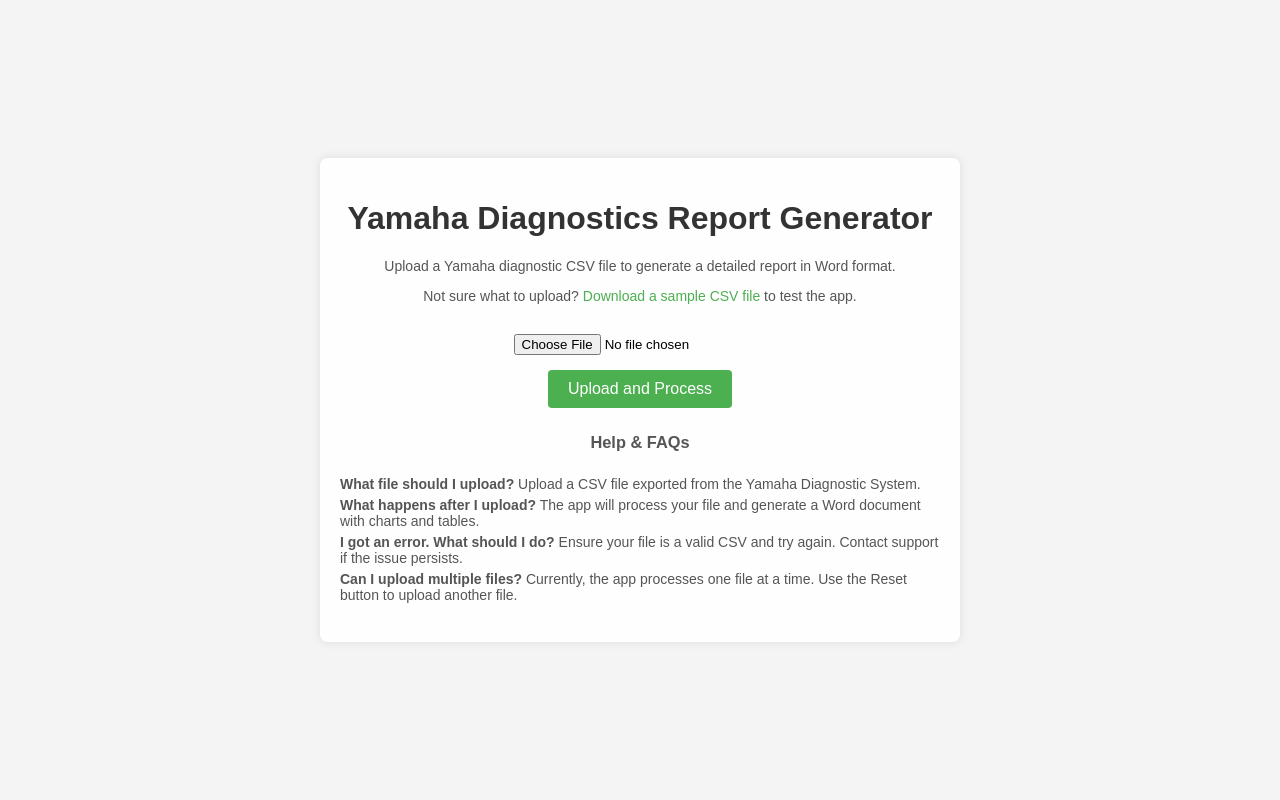
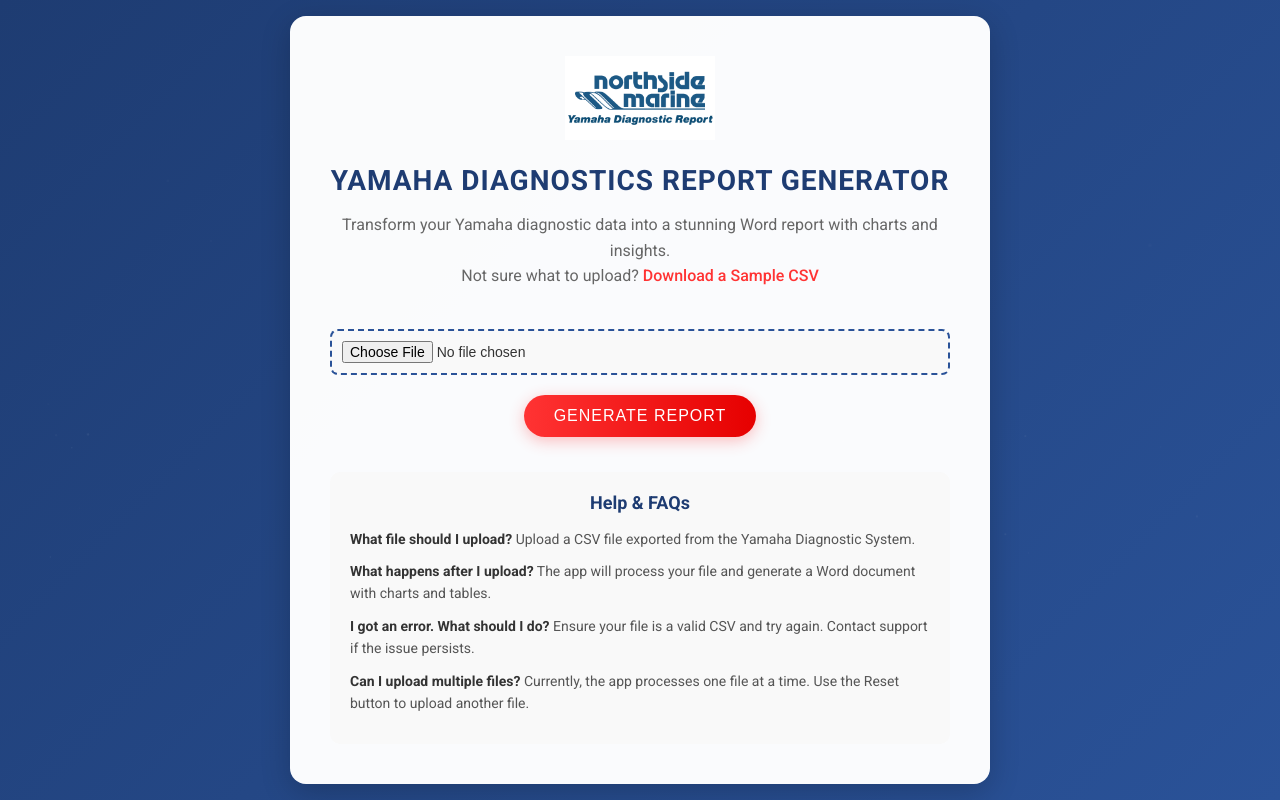
Before and after one commit to AsafAlazraki/yamaha-diagnostics-app, a Flask app: page / in a window 1280 px wide. Run offline with Flask 3, Linux system fonts and the light colour scheme; parts of the project's set-up code (start-up, migrations or seed data) failed here and were passed over.

Commit message:
Update index.html
UI updates

```diff
--- a/templates/index.html
+++ b/templates/index.html
@@ -4,132 +4,275 @@
     <meta charset="UTF-8">
     <meta name="viewport" content="width=device-width, initial-scale=1.0">
     <title>Yamaha Diagnostics Report Generator</title>
+    <link href="https://fonts.googleapis.com/css2?family=Roboto:wght@400;500;700&display=swap" rel="stylesheet">
     <style>
+        * {
+            margin: 0;
+            padding: 0;
+            box-sizing: border-box;
+        }
+
         body {
-            font-family: Arial, sans-serif;
+            font-family: 'Roboto', sans-serif;
+            min-height: 100vh;
+            background: linear-gradient(135deg, #1e3c72 0%, #2a5298 100%);
             display: flex;
             justify-content: center;
             align-items: center;
-            height: 100vh;
-            background-color: #f4f4f4;
-            margin: 0;
+            overflow-x: hidden;
+            position: relative;
+        }
 
+        /* Background animation particles */
+        .particles {
+            position: absolute;
+            top: 0;
+            left: 0;
+            width: 100%;
+            height: 100%;
+            background: transparent;
+            z-index: 0;
+            overflow: hidden;
         }
+
+        .particles span {
+            position: absolute;
+            background: rgba(255, 255, 255, 0.2);
+            border-radius: 50%;
+            animation: float 15s infinite linear;
+            pointer-events: none;
+        }
+
+        @keyframes float {
+            0% { transform: translateY(100vh) scale(0); }
+            100% { transform: translateY(-10vh) scale(1); opacity: 0; }
+        }
+
         .container {
-            background-color: rgba(255, 255, 255, 0.95);
-            padding: 20px;
-            border-radius: 8px;
-            box-shadow: 0 0 10px rgba(0, 0, 0, 0.1);
+            background: rgba(255, 255, 255, 0.98);
+            padding: 40px;
+            border-radius: 16px;
+            box-shadow: 0 8px 30px rgba(0, 0, 0, 0.2);
             text-align: center;
-            max-width: 600px;
-            width: 100%;
+            max-width: 700px;
+            width: 90%;
+            position: relative;
+            z-index: 1;
+            animation: fadeIn 1s ease-out;
         }
+
+        @keyframes fadeIn {
+            0% { opacity: 0; transform: translateY(20px); }
+            100% { opacity: 1; transform: translateY(0); }
+        }
+
+        .logo {
+            margin-bottom: 20px;
+        }
+
+        .logo img {
+            max-width: 150px;
+            transition: transform 0.3s ease;
+        }
+
+        .logo img:hover {
+            transform: scale(1.05);
+        }
+
         h1 {
-            color: #333;
+            color: #1e3c72;
+            font-size: 28px;
+            font-weight: 700;
+            margin-bottom: 15px;
+            text-transform: uppercase;
+            letter-spacing: 1px;
         }
+
         .instructions {
-            margin-bottom: 20px;
-            font-size: 14px;
-            color: #555;
+            margin-bottom: 25px;
+            font-size: 16px;
+            color: #666;
+            line-height: 1.6;
         }
+
         .instructions a {
-            color: #4CAF50;
+            color: #ff3333; /* Yamaha red */
             text-decoration: none;
+            font-weight: 500;
+            transition: color 0.3s ease;
         }
+
         .instructions a:hover {
+            color: #e60000;
             text-decoration: underline;
         }
+
         .upload-form {
             margin-bottom: 20px;
         }
+
         input[type="file"] {
-            margin: 10px 0;
+            margin: 15px 0;
+            padding: 10px;
+            border: 2px dashed #2a5298;
+            border-radius: 8px;
+            background: #f9f9f9;
+            width: 100%;
+            font-size: 14px;
+            color: #333;
+            cursor: pointer;
+            transition: border-color 0.3s ease;
         }
+
+        input[type="file"]:hover {
+            border-color: #ff3333;
+        }
+
         button {
-            background-color: #4CAF50;
+            background: linear-gradient(90deg, #ff3333, #e60000);
             color: white;
-            padding: 10px 20px;
+            padding: 12px 30px;
             border: none;
-            border-radius: 4px;
+            border-radius: 25px;
             cursor: pointer;
             font-size: 16px;
+            font-weight: 500;
+            text-transform: uppercase;
+            letter-spacing: 1px;
             margin: 5px;
+            transition: transform 0.2s ease, box-shadow 0.3s ease;
+            box-shadow: 0 4px 15px rgba(255, 51, 51, 0.3);
         }
+
         button:hover {
-            background-color: #45a049;
+            transform: translateY(-2px);
+            box-shadow: 0 6px 20px rgba(255, 51, 51, 0.5);
         }
+
         .reset-button {
-            background-color: #f44336;
+            background: linear-gradient(90deg, #666, #555);
+            box-shadow: 0 4px 15px rgba(0, 0, 0, 0.3);
         }
+
         .reset-button:hover {
-            background-color: #da190b;
+            box-shadow: 0 6px 20px rgba(0, 0, 0, 0.5);
         }
+
         .download-section {
-            margin-top: 20px;
+            margin-top: 25px;
+            display: none;
+            background: #e8f0fe;
+            padding: 15px;
+            border-radius: 10px;
+            animation: slideIn 0.5s ease-out;
+        }
+
+        @keyframes slideIn {
+            0% { opacity: 0; transform: translateX(-20px); }
+            100% { opacity: 1; transform: translateX(0); }
+        }
+
+        .download-section p {
+            color: #1e3c72;
+            font-size: 16px;
+            margin-bottom: 10px;
+        }
+
+        .download-section a {
+            color: #ff3333;
+            text-decoration: none;
+            font-weight: 500;
+            font-size: 16px;
+            transition: color 0.3s ease;
+        }
+
+        .download-section a:hover {
+            color: #e60000;
+            text-decoration: underline;
+        }
+
+        .message {
+            color: #ff3333;
+            margin-bottom: 15px;
+            font-size: 14px;
+            font-weight: 500;
             display: none;
         }
-        .download-section a {
-            color: #4CAF50;
-            text-decoration: none;
-            font-weight: bold;
-        }
-        .download-section a:hover {
-            text-decoration: underline;
-        }
-        .message {
-            color: red;
-            margin-bottom: 10px;
-            display: none;
-        }
+
         .spinner {
             display: none;
-            border: 4px solid #f3f3f3;
-            border-top: 4px solid #4CAF50;
+            border: 5px solid #f3f3f3;
+            border-top: 5px solid #ff3333;
             border-radius: 50%;
-            width: 30px;
-            height: 30px;
+            width: 40px;
+            height: 40px;
             animation: spin 1s linear infinite;
             margin: 20px auto;
         }
+
         @keyframes spin {
             0% { transform: rotate(0deg); }
             100% { transform: rotate(360deg); }
         }
+
         .help-section {
-            margin-top: 20px;
-            font-size: 14px;
-            color: #555;
+            margin-top: 30px;
+            padding: 20px;
+            background: #f9f9f9;
+            border-radius: 10px;
+            transition: background 0.3s ease;
         }
+
+        .help-section:hover {
+            background: #f1f1f1;
+        }
+
         .help-section h3 {
-            margin-bottom: 10px;
+            color: #1e3c72;
+            font-size: 18px;
+            font-weight: 600;
+            margin-bottom: 15px;
         }
+
         .help-section ul {
             list-style-type: none;
             padding: 0;
             text-align: left;
             display: inline-block;
+            font-size: 14px;
+            color: #555;
         }
+
         .help-section li {
-            margin-bottom: 5px;
+            margin-bottom: 10px;
+            line-height: 1.6;
+        }
+
+        .help-section li strong {
+            color: #333;
         }
     </style>
 </head>
 <body>
+    <div class="particles" id="particles"></div>
     <div class="container">
+        <div class="logo">
+            <img src="/logo" alt="Yamaha Logo" onerror="this.style.display='none'">
+        </div>
         <h1>Yamaha Diagnostics Report Generator</h1>
         <div class="instructions">
-            <p>Upload a Yamaha diagnostic CSV file to generate a detailed report in Word format.</p>
-            <p>Not sure what to upload? <a href="/sample-csv" download>Download a sample CSV file</a> to test the app.</p>
+            <p>Transform your Yamaha diagnostic data into a stunning Word report with charts and insights.</p>
+            <p>Not sure what to upload? <a href="/sample-csv" download>Download a Sample CSV</a></p>
         </div>
         <p class="message" id="error-message"></p>
         <form class="upload-form" id="upload-form">
             <input type="file" name="file" id="file-input" accept=".csv" required>
             <br>
-            <button type="submit">Upload and Process</button>
+            <button type="submit">Generate Report</button>
         </form>
         <div class="spinner" id="spinner"></div>
         <div class="download-section" id="download-section">
-            <p>Upload complete! Press here to download the document:</p>
+            <p>Your report is ready! Click below to download:</p>
             <a id="download-link" href="#">Download Report</a>
             <button class="reset-button" onclick="resetForm()">Reset</button>
         </div>
@@ -145,19 +288,36 @@
     </div>
 
     <script>
+        // Particle animation
+        function createParticles() {
+            const particlesContainer = document.getElementById('particles');
+            const particleCount = 50;
+            for (let i = 0; i < particleCount; i++) {
+                const particle = document.createElement('span');
+                const size = Math.random() * 5 + 2;
+                particle.style.width = `${size}px`;
+                particle.style.height = `${size}px`;
+                particle.style.left = `${Math.random() * 100}%`;
+                particle.style.animationDuration = `${Math.random() * 10 + 5}s`;
+                particle.style.animationDelay = `${Math.random() * 5}s`;
+                particle.style.opacity = Math.random() * 0.5 + 0.1;
+                particlesContainer.appendChild(particle);
+            }
+        }
+
+        window.onload = createParticles;
+
+        // Form submission handling
         document.getElementById('upload-form').addEventListener('submit', async function(event) {
-            event.preventDefault(); // Prevent default form submission
+            event.preventDefault();
 
-            // Show the spinner and hide any previous messages or download section
             document.getElementById('spinner').style.display = 'block';
             document.getElementById('error-message').style.display = 'none';
             document.getElementById('download-section').style.display = 'none';
 
-            // Create FormData object to send the file
             const formData = new FormData(this);
 
             try {
-                // Send the file to the /process endpoint
                 const response = await fetch('/process', {
                     method: 'POST',
                     body: formData
@@ -165,16 +325,13 @@
 
                 const result = await response.json();
 
-                // Hide the spinner
                 document.getElementById('spinner').style.display = 'none';
 
                 if (result.success) {
-                    // Show the download section with the correct URL
                     const downloadLink = document.getElementById('download-link');
                     downloadLink.href = result.download_url;
                     document.getElementById('download-section').style.display = 'block';
                 } else {
-                    // Show user-friendly error message
                     let message = result.message;
                     if (message.includes("No file part")) {
                         message = "Please select a file to upload.";
@@ -189,7 +346,6 @@
                     document.getElementById('error-message').style.display = 'block';
                 }
             } catch (error) {
-                // Handle network or other errors
                 document.getElementById('spinner').style.display = 'none';
                 document.getElementById('error-message').textContent = 'An unexpected error occurred. Please try again or contact support.';
                 document.getElementById('error-message').style.display = 'block';
@@ -197,13 +353,10 @@
         });
 
         function resetForm() {
-            // Hide the download section and error message
             document.getElementById('download-section').style.display = 'none';
             document.getElementById('error-message').style.display = 'none';
-
-            // Reset the file input
             const fileInput = document.getElementById('file-input');
-            fileInput.value = ''; // Clear the selected file
+            fileInput.value = '';
         }
     </script>
 </body>
```
